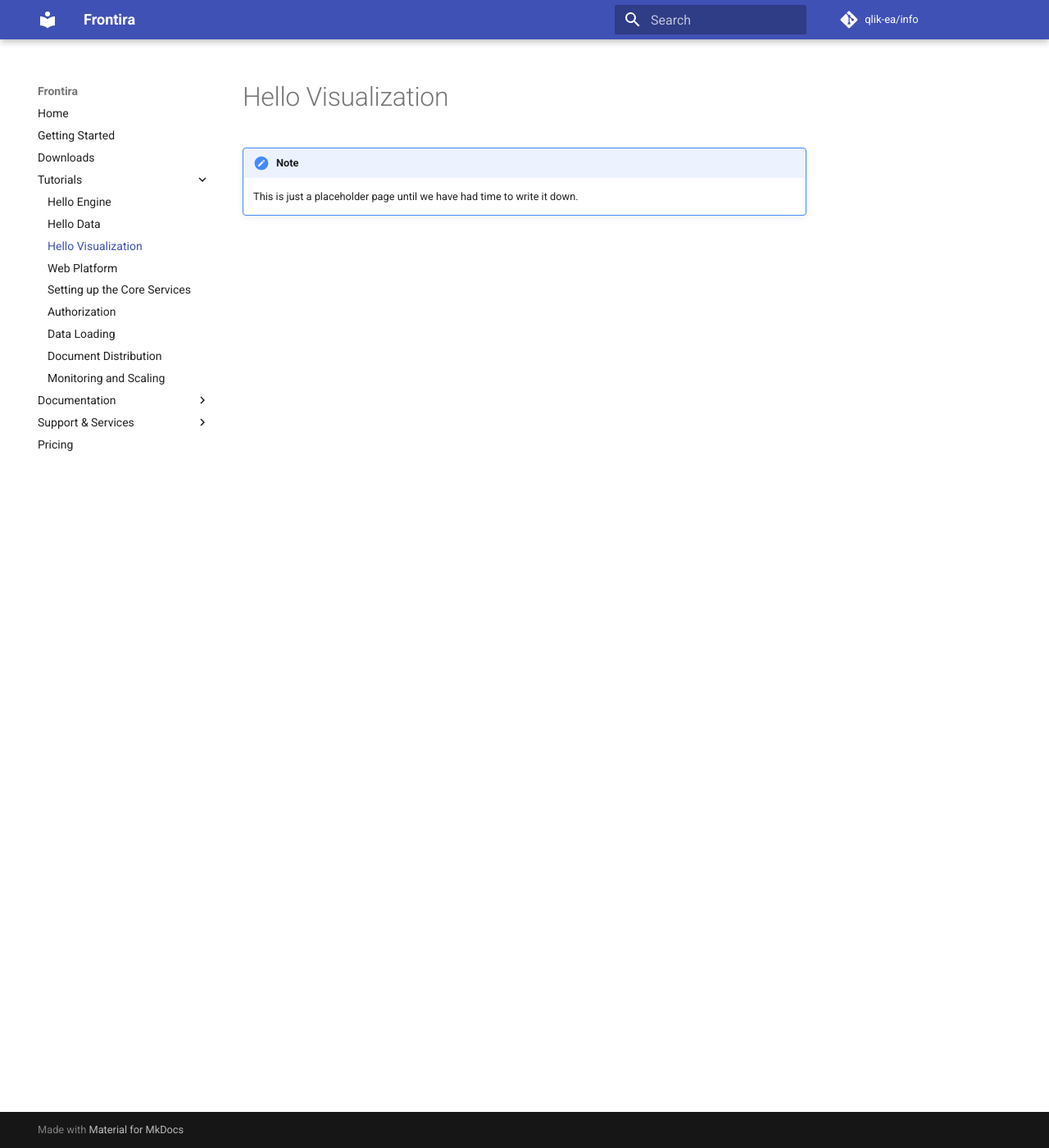
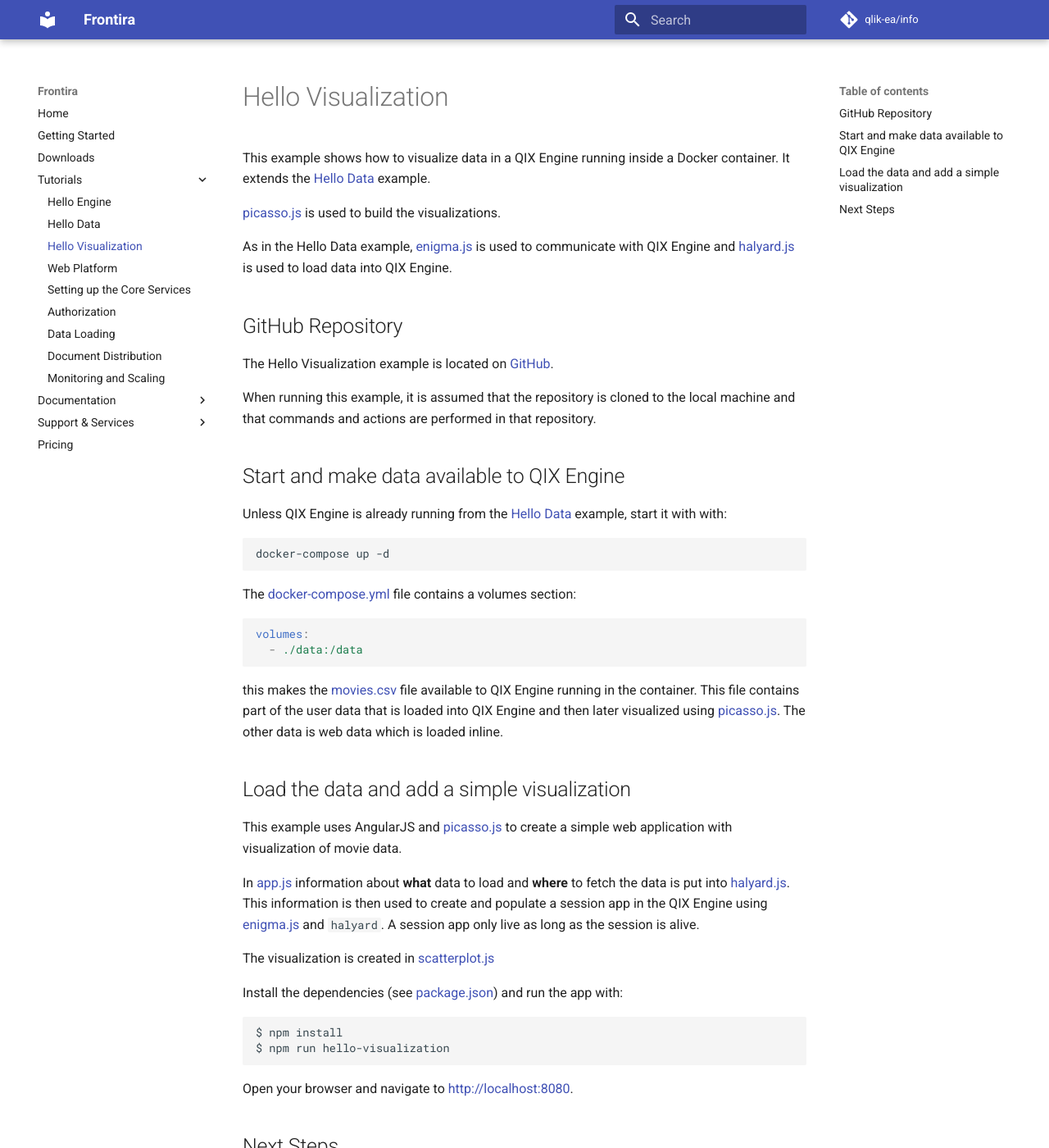
Before and after one commit to qlik-oss/core-website, an MkDocs documentation site: the page built from docs/tutorials/hello-visualization.md, in a window 1280 px wide and 1400 px high. Shown: the whole window at 82% size. Built offline with MkDocs 1.6.1 and Material for MkDocs 9.7.7, drawn with Linux system fonts in a browser that asks for light colours; comment, search, counter and statistics services are not loaded; old or Windows-style settings are respelled for this version of MkDocs; some of the changed text lies outside the part shown.

Commit message:
started writing the hello viz doc

````diff
--- a/docs/tutorials/hello-visualization.md
+++ b/docs/tutorials/hello-visualization.md
@@ -1,4 +1,70 @@
 # Hello Visualization
 
-!!! note
-    This is just a placeholder page until we have had time to write it down.
+This example shows how to visualize data in a QIX Engine running inside a Docker container. It extends the
+[Hello Data](./hello-data.md) example.
+
+[picasso.js](https://github.com/qlik-ea/picasso.js) is used to build the visualizations.
+
+As in the Hello Data example, [enigma.js](https://github.com/qlik-oss/enigma.js) is used to communicate with QIX
+Engine and [halyard.js](https://github.com/qlik-oss/halyard.js) is used to load data into QIX Engine.
+
+## GitHub Repository
+
+The Hello Visualization example is located on [GitHub](https://github.com/qlik-ea/getting-started-with-web-platform).
+
+When running this example, it is assumed that the repository is cloned to the local machine and that commands and
+actions are performed in that repository.
+
+## Start and make data available to QIX Engine
+
+Unless QIX Engine is already running from the [Hello Data](./hello-data.md) example, start it with with:
+
+```bash
+docker-compose up -d
+```
+
+The
+[docker-compose.yml](https://github.com/qlik-ea/getting-started-with-web-platform/blob/master/docker-compose.yml)
+file contains a volumes section:
+
+```yml
+volumes:
+  - ./data:/data
+```
+
+this makes the
+[movies.csv](https://github.com/qlik-ea/getting-started-with-web-platform/blob/master/data/movies.csv) file
+available to QIX Engine running in the container. This file contains part of the user data that is loaded into QIX Engine and
+then later visualized using [picasso.js](https://github.com/qlik-ea/picasso.js). The other data is web data which is loaded inline.
+
+
+
+## Load the data and add a simple visualization
+This example uses AngularJS and [picasso.js](https://github.com/qlik-ea/picasso.js) to create a simple web application with visualization of movie data.
+
+In [app.js](https://github.com/qlik-ea/getting-started-with-web-platform/blob/master/src/hello-visualization/app.js) information
+about __what__ data to load and __where__ to fetch the data is put into [halyard.js](https://github.com/qlik-oss/halyard.js).
+This information is then used to create and populate a session app in the QIX Engine using
+[enigma.js](https://github.com/qlik-oss/enigma.js) and `halyard`.
+A session app only live as long as the session is alive.
+
+The visualization is created in [scatterplot.js](src/scatterplot.js)
+
+Install the dependencies (see [package.json](https://github.com/qlik-ea/getting-started-with-web-platform/blob/master/package.json)) and run the app with:
+
+```bash
+$ npm install
+$ npm run hello-visualization
+```
+
+Open your browser and navigate to [http://localhost:8080](http://localhost:8080).
+
+
+## Next Steps
+
+In this example, it was shown how to load and visualize data with QIX Engine and Picasso.
+Next steps is the full minimal frontira setup which can be found in the [Core example](./core.md)
+
+It is also recommended to get a closer look at [enigma.js](https://github.com/qlik-oss/enigma.js),
+[halyard.js](https://github.com/qlik-oss/enigma.js), [picasso.js](https://github.com/qlik-ea/picasso.js)
+and the full range of features in these libraries.
````
